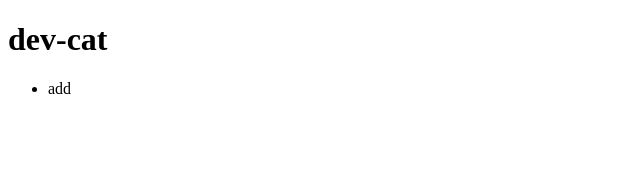
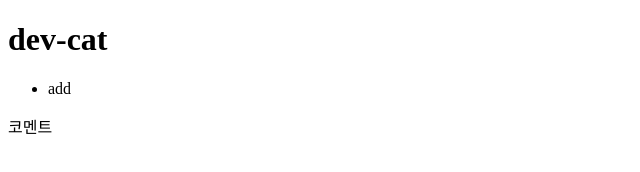
Before and after one commit to kromach/gitTest, a plain HTML site: page index.html in a window 1280 px wide. Shown: the full height of the page, 0-640 px from the left. Drawn offline with Linux system fonts and the light colour scheme.

Commit message:
comment 추가

```diff
--- a/index.html
+++ b/index.html
@@ -8,5 +8,6 @@
 <body>
     <h1>dev-cat</h1>
     <ul><li>add</li></ul>
+    <div>코멘트</div>
 </body>
 </html>
```
